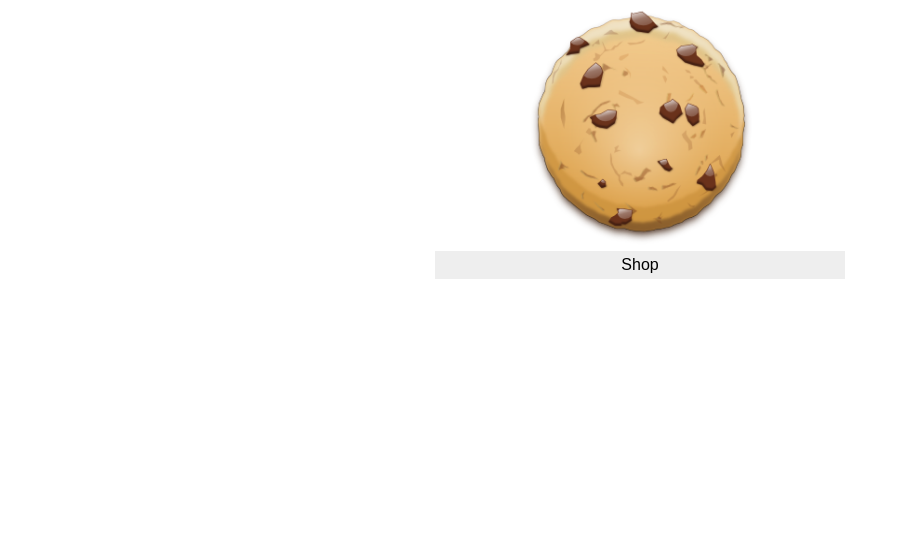
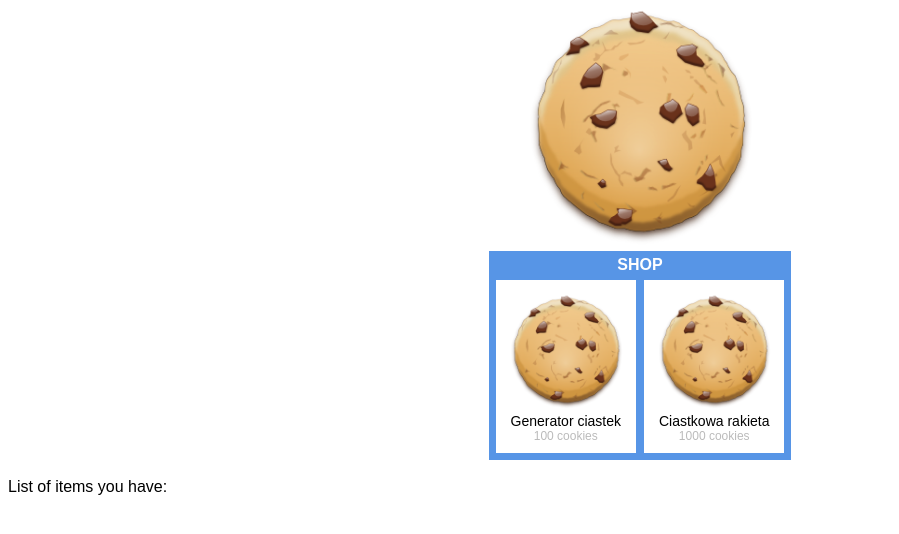
Before and after one commit to szymski/szkola, a PHP site: page /game/index.html in a window 1280 px wide. Shown: the part 96-630 px from the top of the page, without its empty margins (0-899 px from the left). Run offline with PHP 8.4, Linux system fonts and the light colour scheme.

Commit message:
Add styles to shop items

```diff
--- a/3TIE_gim/js/game/game.css
+++ b/3TIE_gim/js/game/game.css
@@ -37,10 +37,55 @@ body {
 }
 
 .shop {
-    width: 400px;
+    width: fit-content;
     margin: auto;
     padding: 5px;
-    background: #eee;
+    background: rgb(87, 149, 230);
 }
 
-.shop .items {}
+.shop .title {
+    margin-bottom: 4px;
+    font-weight: bold;
+    text-transform: uppercase;
+    color: white;
+}
+
+.item {
+    display: inline-block;
+    width: 120px;
+    margin: 2px;
+    padding: 10px;
+    background: white;
+    font-size: 14px;
+    cursor: pointer;
+    transition: transform 0.2s;
+}
+
+.item:hover {
+    background: rgb(255, 233, 191);
+    transform: scale(1.05);
+}
+
+.item:active {
+    background: rgb(255, 181, 44);
+    transform: scale(0.95);
+}
+
+.item .image {
+    width: 100%;
+    /* background: yellow; */
+    transition: 0.35s;
+}
+
+.item:hover .image {
+    transform: rotate(10deg) scale(1.1);
+}
+
+.item:active .image {
+    transform: rotate(-10deg) scale(0.9);
+}
+
+.item .price {
+    color: #bbb;
+    font-size: 12px;
+}
--- a/3TIE_gim/js/game/index.html
+++ b/3TIE_gim/js/game/index.html
@@ -21,10 +21,26 @@
         </button>
 
         <div class="shop">
-            <div>Shop</div>
+            <div class="title">Shop</div>
             <div class="items">
+                <div class="item">
+                    <img class="image" src="cookie.png" alt="">
+                    <div class="name">Generator ciastek</div>
+                    <div class="price">100 cookies</div>
+                </div>
+                <div class="item">
+                    <img class="image" src="cookie.png" alt="">
+                    <div class="name">Ciastkowa rakieta</div>
+                    <div class="price">1000 cookies</div>
+                </div>
+            </div>
+        </div>
 
-            </div>
+        <div style="text-align: left">
+            <br> List of items you have:
+            <ul>
+
+            </ul>
         </div>
     </div>
 
```
